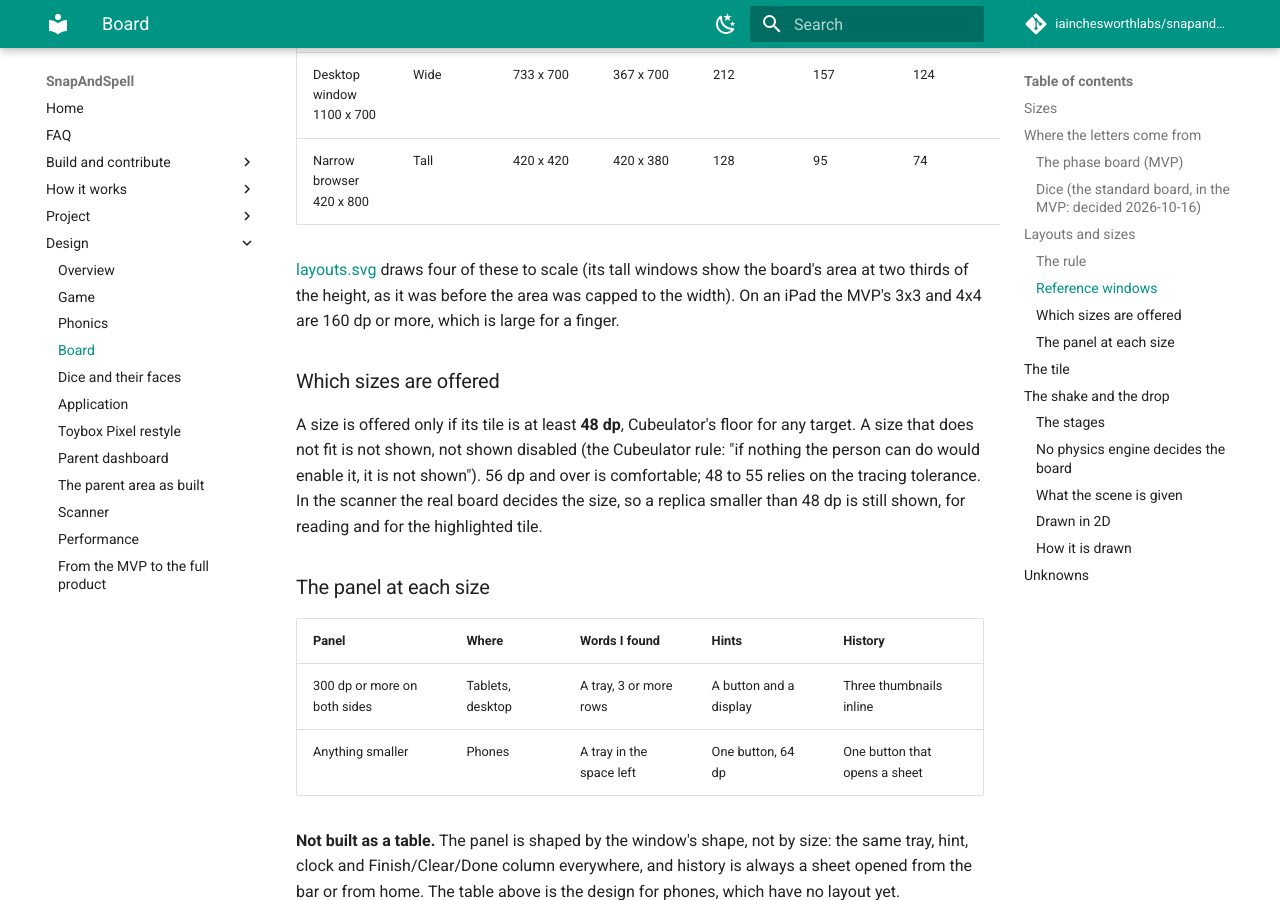
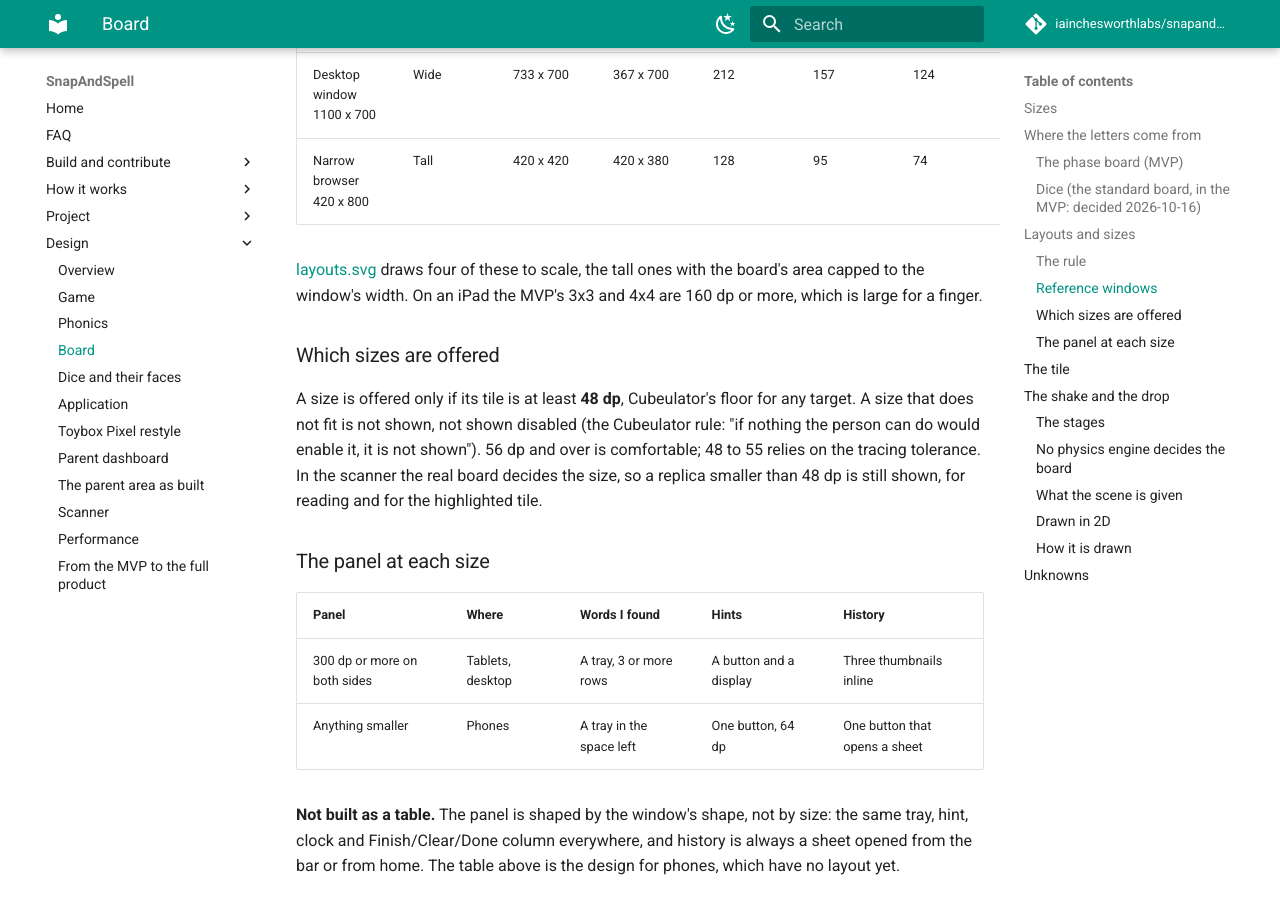
Before and after one commit to iainchesworthlabs/snapandspell, an MkDocs documentation site: the page built from docs/design/board.md, in a window 1280 px wide and 900 px high, scrolled down 4720 px. Built offline with MkDocs 1.6.1 and Material for MkDocs 9.7.7, drawn with Linux system fonts in a browser that asks for light colours; comment, search, counter and statistics services are not loaded.

Commit message:
Put the summary's reward beside the words on a phone on its side, and redraw the layouts diagram
Signed-off-by: Iain Chesworth <iain.chesworth@gmail.com>

```diff
--- a/docs/design/board.md
+++ b/docs/design/board.md
@@ -160,7 +160,7 @@
 | Desktop window 1100 x 700 | Wide | 733 x 700 | 367 x 700 | 212 | 157 | 124 | 102 |
 | Narrow browser 420 x 800 | Tall | 420 x 420 | 420 x 380 | 128 | 95 | 74 | 61 |
 
-[layouts.svg](layouts.svg) draws four of these to scale (its tall windows show the board's area at two thirds of the height, as it was before the area was capped to the width). On an iPad the MVP's
+[layouts.svg](layouts.svg) draws four of these to scale, the tall ones with the board's area capped to the window's width. On an iPad the MVP's
 3x3 and 4x4 are 160 dp or more, which is large for a finger.
 
 ### Which sizes are offered
```
Also changed, not shown: changelog.d/phone-summary-landscape.fixed.md (added, +1 -0 lines), docs/design/index.md (+1 -1 lines), docs/requirements/application.md (+1 -1 lines), docs/design/layouts.svg, 1 other file.
